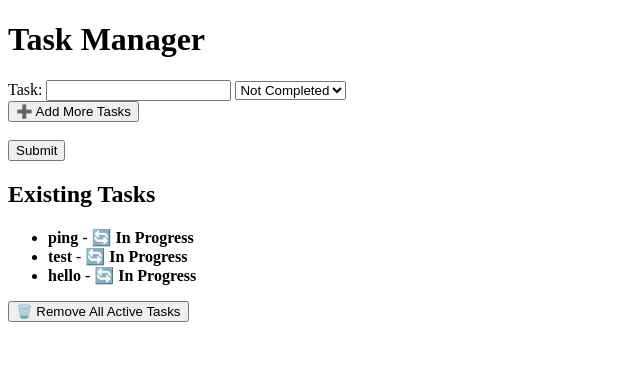
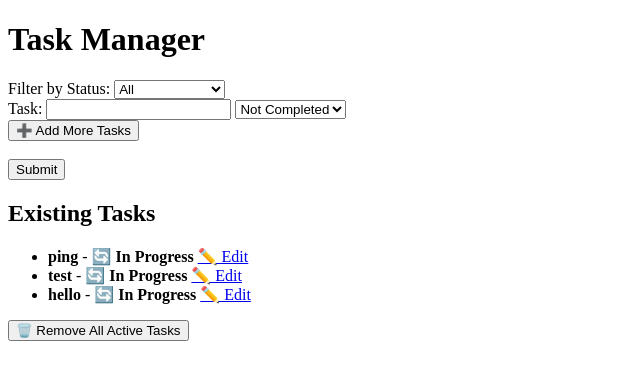
Before and after one commit to ychafei/TaskFlow_Management, a Django app: page /tasks/ in a window 1280 px wide. Shown: the top 380 px of the page, without its empty margins (0-640 px from the left). Run offline with Django 5.2, Linux system fonts and the light colour scheme; data comes from the database, SQL or seed files in the repository; both versions use the stored data as it was after the commit.

Commit message:
Updated task filtering and editing features

```diff
--- a/tasks/templates/tasks/task_list.html
+++ b/tasks/templates/tasks/task_list.html
@@ -7,6 +7,19 @@
 </head>
 <body>
     <h1>Task Manager</h1>
+
+    <!-- Task Filtering -->
+    <form method="GET" action="">
+        <label for="filter_status">Filter by Status:</label>
+        <select name="filter_status" onchange="this.form.submit()">
+            <option value="all" {% if filter_status == "all" %}selected{% endif %}>All</option>
+            <option value="not_completed" {% if filter_status == "not_completed" %}selected{% endif %}>Not Completed</option>
+            <option value="in_progress" {% if filter_status == "in_progress" %}selected{% endif %}>In Progress</option>
+            <option value="completed" {% if filter_status == "completed" %}selected{% endif %}>Completed</option>
+        </select>
+    </form>
+
+    <!-- Task Submission Form -->
     <form method="POST" action="">
         {% csrf_token %}
         <div id="task-fields">
@@ -25,6 +38,7 @@
         <button type="submit">Submit</button>
     </form>
 
+    <!-- Existing Tasks Display -->
     <h2>Existing Tasks</h2>
     {% if tasks %}
         <ul>
@@ -38,6 +52,7 @@
                     {% else %}
                         ❌ <strong>Not Completed</strong>
                     {% endif %}
+                    <a href="{% url 'edit_task' task.id %}">✏️ Edit</a>
                 </li>
             {% endfor %}
         </ul>
--- a/tasks/urls.py
+++ b/tasks/urls.py
@@ -1,7 +1,8 @@
 from django.urls import path
-from .views import task_list, remove_tasks
+from .views import task_list, remove_tasks, edit_task
 
 urlpatterns = [
     path("", task_list, name="task_list"),
     path("remove/", remove_tasks, name="remove_all_tasks"),
+    path("edit/<int:task_id>/", edit_task, name="edit_task"),  # Task editing route
 ]
--- a/tasks/views.py
+++ b/tasks/views.py
@@ -1,7 +1,9 @@
-from django.shortcuts import render, redirect
+from django.shortcuts import render, redirect, get_object_or_404
 from .models import Task
 
 def task_list(request):
+    """Handles displaying tasks, adding new tasks, and filtering."""
+
     if request.method == "POST":
         task_titles = request.POST.getlist("task[]")  # Get multiple tasks
         task_statuses = request.POST.getlist("status[]")  # Get multiple statuses
@@ -10,12 +12,37 @@ def task_list(request):
             if title.strip():  # Prevent saving empty tasks
                 Task.objects.create(title=title, status=status)
 
-        return redirect("task_list")  # Refresh to display all tasks
+        return redirect("task_list")  # Refresh page to display all tasks
 
-    tasks = Task.objects.all()  # Fetch all tasks from database
-    return render(request, "tasks/task_list.html", {"tasks": tasks})
+    # Filtering
+    filter_status = request.GET.get("filter_status")  # Get filter value from URL params
+    if filter_status and filter_status != "all":
+        tasks = Task.objects.filter(status=filter_status)
+    else:
+        tasks = Task.objects.all()  # Show all tasks if no filter is applied
+
+    return render(request, "tasks/task_list.html", {"tasks": tasks, "filter_status": filter_status})
+
 
 def remove_tasks(request):
+    """Handles removing all tasks."""
     if request.method == "POST":
         Task.objects.all().delete()  # Deletes all tasks
         return redirect("task_list")
+
+
+def edit_task(request, task_id):
+    """Handles editing an existing task."""
+    task = get_object_or_404(Task, id=task_id)
+
+    if request.method == "POST":
+        new_title = request.POST.get("title")
+        new_status = request.POST.get("status")
+
+        if new_title.strip():  # Ensure the title is not empty
+            task.title = new_title
+            task.status = new_status
+            task.save()
+            return redirect("task_list")  # Redirect after editing
+
+    return render(request, "tasks/edit_task.html", {"task": task})
```
Also changed, not shown: tasks/templates/tasks/edit_task.html (added, +28 -0 lines), db.sqlite3.
